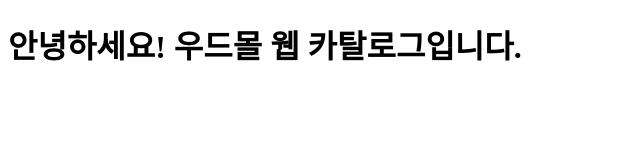
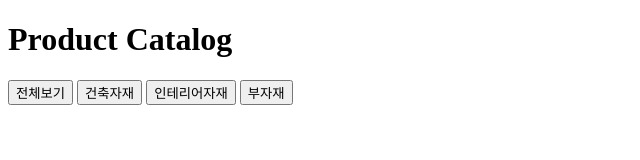
Before and after one commit to WOODMALL/catalog, a plain HTML site: page index.html in a window 1280 px wide. Shown: the whole page, without its empty margins (0-640 px from the left). Drawn offline with Linux system fonts and the light colour scheme.

Commit message:
Revamp index.html structure and content

```diff
--- a/index.html
+++ b/index.html
@@ -1,10 +1,26 @@
 <!DOCTYPE html>
-<html>
-  <head>
-    <meta charset="utf-8">
-    <title>WOODMALL Web Catalog</title>
-  </head>
-  <body>
-    <h1>안녕하세요! 우드몰 웹 카탈로그입니다.</h1>
-  </body>
+<html lang="ko">
+<head>
+  <meta charset="UTF-8">
+  <meta name="viewport" content="width=device-width, initial-scale=1.0">
+  <title>우드몰 카탈로그</title>
+  <link rel="stylesheet" href="style.css">
+</head>
+<body>
+  <header>
+    <h1>Product Catalog</h1>
+    <div id="filter-buttons">
+      <button class="filter-btn active" data-category="all">전체보기</button>
+      <button class="filter-btn" data-category="furniture">건축자재</button>
+      <button class="filter-btn" data-category="lighting">인테리어자재</button>
+      <button class="filter-btn" data-category="decor">부자재</button>
+    </div>
+  </header>
+
+  <main>
+    <div id="product-grid" class="grid-container"></div>
+  </main>
+
+  <script src="data.js"></script>
+</body>
 </html>
```
